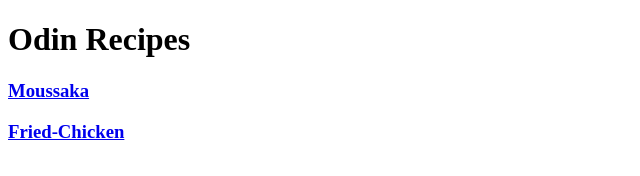
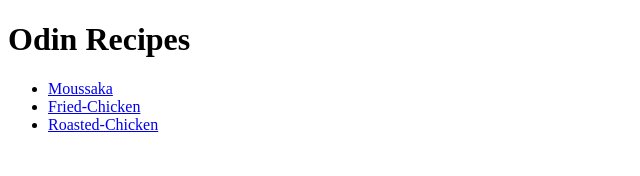
Before and after one commit to mugonation31/odin-recipes, a plain HTML site: page index.html in a window 1280 px wide. Shown: the whole page, without its empty margins (0-640 px from the left). Drawn offline with Linux system fonts and the light colour scheme.

Commit message:
add link to roasted-chicken page to index.html
I added link to roasted-chicken page from index.html and I also
changed the h3 links to an unordered list links to each recipe
page instead of having them as h3's.

```diff
--- a/index.html
+++ b/index.html
@@ -8,8 +8,12 @@
 
 <body>
   <h1>Odin Recipes</h1>
-  <h3><a href="./recipes/moussaka.html">Moussaka</a></h3>
-  <h3><a href="./recipes/fried-chicken.html">Fried-Chicken</a></h3>
+  <ul>
+    <li><a href="./recipes/moussaka.html">Moussaka</a></li>
+    <li><a href="./recipes/fried-chicken.html">Fried-Chicken</a></li>
+    <li><a href="./recipes/roasted-chicken.html">Roasted-Chicken</a></li>
+  </ul>
+
 </body>
 
 </html>
```
